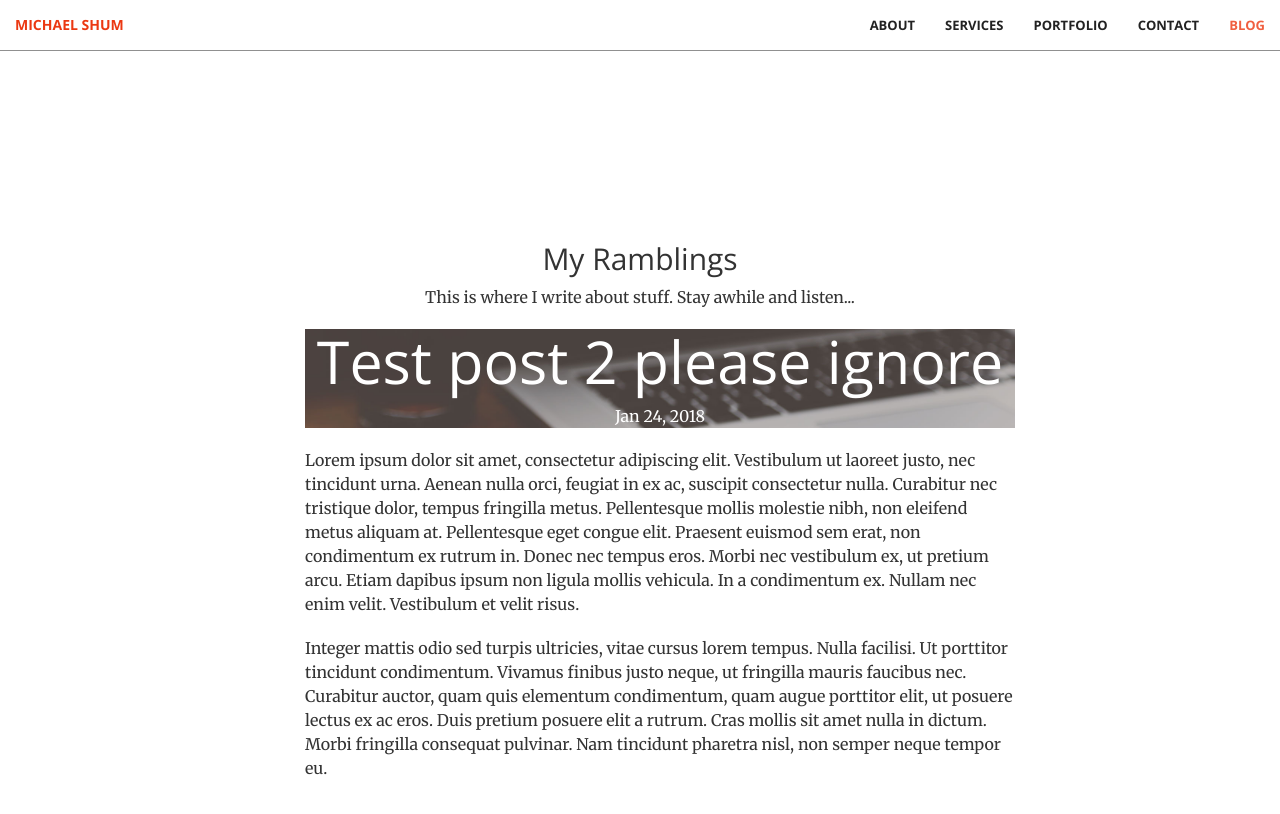
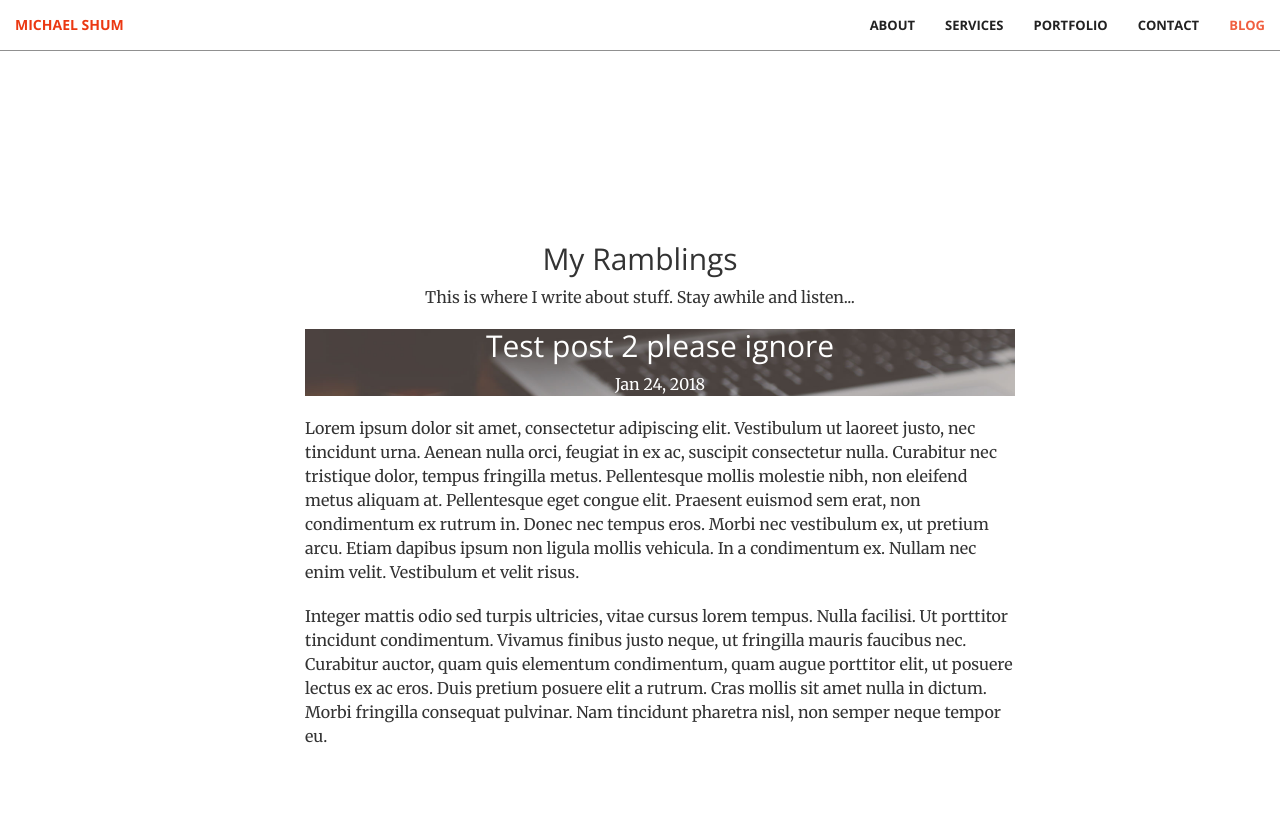
Before and after one commit to petriomelony/petriomelony.github.io, a Jekyll site: the page built from index.html, in a window 1280 px wide and 900 px high, scrolled down 2739 px. Shown: the top 814 px of the window. Built offline with Jekyll 4.4.1, drawn with Linux system fonts in a browser that asks for light colours; nearby versions of some CDN libraries.

Commit message:
Update blog.html

```diff
--- a/_includes/blog.html
+++ b/_includes/blog.html
@@ -8,7 +8,7 @@
                   {% for post in site.posts limit: 1 %}
                     <article class="post h-entry" itemscope itemtype="http://schema.org/BlogPosting">
                       <header class="post-header">
-                        <h1 class="post-title p-name" itemprop="name headline">{{ post.title | escape }}</h1>
+                        <h2 class="post-title p-name" itemprop="name headline">{{ post.title | escape }}</h2>
                         <p class="post-meta">
                           <time class="dt-published" datetime="{{ post.date | date_to_xmlschema }}" itemprop="datePublished">
                             {% assign date_format = site.minima.date_format | default: "%b %-d, %Y" %}
```
